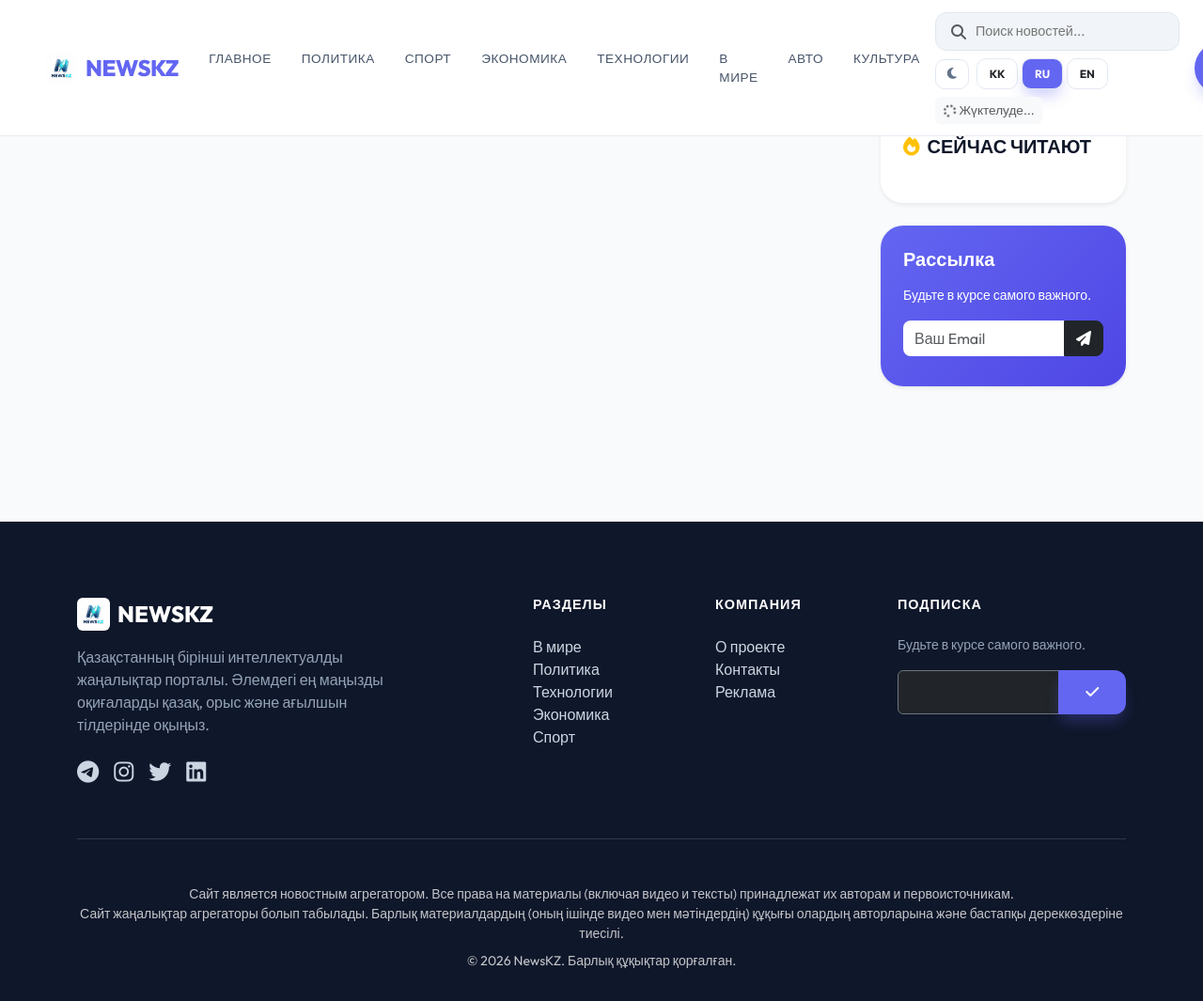
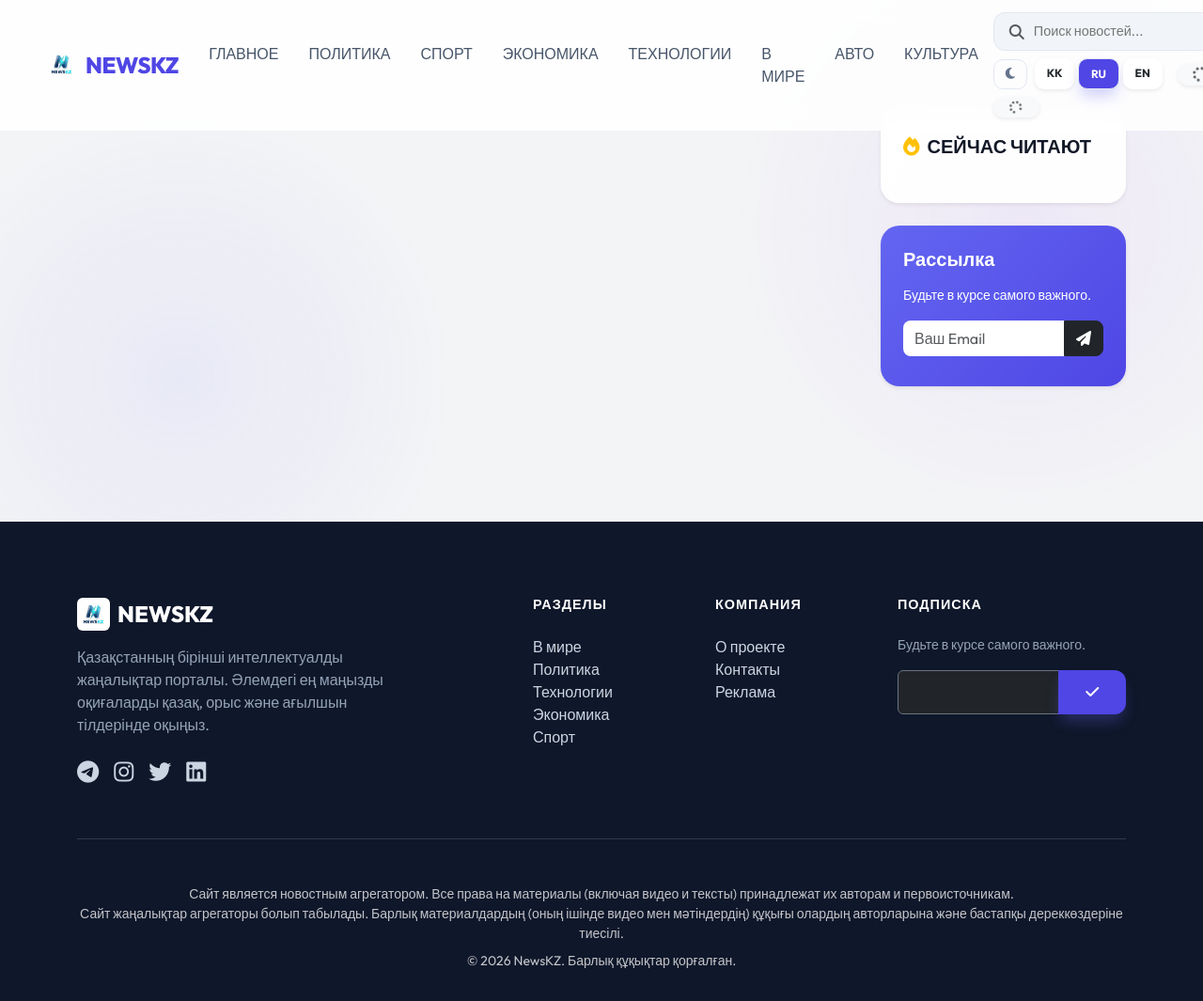
Before and after one commit to abay209/news-portal-kz, a Flask app: page / in a window 1280 px wide. Shown: the whole page at 94% size. Run offline with Flask 3, Linux system fonts and the light colour scheme.

Commit message:
feat: design overhaul and live currency widget

```diff
--- a/app/templates/base.html
+++ b/app/templates/base.html
@@ -17,20 +17,22 @@
     <link href="https://unpkg.com/aos@2.3.1/dist/aos.css" rel="stylesheet">
     <style>
         :root {
-            --primary: #6366f1;
-            --primary-dark: #4f46e5;
-            --glass: rgba(255, 255, 255, 0.92);
-            --glass-border: rgba(226, 232, 240, 0.8);
-            --bg: #f8fafc;
-            --text: #0f172a;
-            --card-bg: #ffffff;
+            --primary: #4f46e5;
+            --primary-dark: #3730a3;
+            --glass: rgba(255, 255, 255, 0.85);
+            --glass-border: rgba(255, 255, 255, 0.4);
+            --bg: #f3f4f6;
+            --text: #111827;
+            --card-bg: rgba(255, 255, 255, 0.95);
         }
         [data-bs-theme="dark"] {
-            --glass: rgba(15, 23, 42, 0.95);
-            --glass-border: rgba(255,255,255,0.08);
-            --bg: #0f172a;
-            --text: #e2e8f0;
-            --card-bg: #1e293b;
+            --primary: #6366f1;
+            --primary-dark: #818cf8;
+            --glass: rgba(17, 24, 39, 0.85);
+            --glass-border: rgba(255, 255, 255, 0.05);
+            --bg: #030712;
+            --text: #f9fafb;
+            --card-bg: rgba(31, 41, 55, 0.95);
         }
         [data-bs-theme="dark"] body { background-color: var(--bg); color: var(--text); }
         [data-bs-theme="dark"] .glass-card { background: var(--card-bg) !important; border-color: rgba(255,255,255,0.08) !important; color: var(--text); }
@@ -43,9 +45,12 @@
 
         body {
             font-family: 'Outfit', sans-serif;
-            background-color: var(--bg, #f8fafc);
-            color: var(--text, #0f172a);
-            padding-top: 80px; /* navbar only */
+            background: radial-gradient(circle at 15% 50%, rgba(99, 102, 241, 0.08), transparent 25%),
+                        radial-gradient(circle at 85% 30%, rgba(168, 85, 247, 0.08), transparent 25%);
+            background-color: var(--bg);
+            background-attachment: fixed;
+            color: var(--text);
+            padding-top: 80px;
             transition: background 0.3s, color 0.3s;
         }
 
@@ -85,22 +90,34 @@
             padding: 0.5rem 1rem !important;
             transition: color 0.2s;
             text-transform: uppercase;
+          .x-small { font-size: 0.75rem; }
+        .letter-spacing-1 { letter-spacing: 1px; }
+
+        /* ===== CURRENCY WIDGET ===== */
+        .currency-widget {
+            font-family: monospace;
             font-size: 0.85rem;
-            letter-spacing: 0.5px;
+            letter-spacing: -0.5px;
+        }
+        .currency-val { font-weight: 700; }
+        .currency-up { color: #10b981; }
+        .currency-down { color: #ef4444; }
         }
         .nav-link:hover { color: var(--primary) !important; }
         .nav-link.active { color: var(--primary) !important; font-weight: 700; }
 
         .glass-card {
-            background: white;
-            border-radius: 24px;
-            border: 1px solid #e2e8f0;
-            box-shadow: 0 4px 6px -1px rgba(0, 0, 0, 0.05);
+            background: var(--card-bg);
+            backdrop-filter: blur(16px);
+            -webkit-backdrop-filter: blur(16px);
+            border-radius: 20px;
+            border: 1px solid var(--glass-border);
+            box-shadow: 0 4px 20px -2px rgba(0, 0, 0, 0.05);
             transition: transform 0.3s cubic-bezier(0.34, 1.56, 0.64, 1), box-shadow 0.3s ease;
         }
         .glass-card:hover {
             transform: translateY(-5px);
-            box-shadow: 0 25px 50px -12px rgba(0, 0, 0, 0.1);
+            box-shadow: 0 20px 40px -10px rgba(0, 0, 0, 0.15);
         }
 
         .search-bar {
@@ -261,13 +278,17 @@
 
                     <div class="lang-switcher d-flex gap-1 me-2">
                         {% set current_l = session.get('lang', 'ru') %}
-                        <a href="{{ url_for('main.set_lang', lang_code='kk') }}" class="btn btn-sm {{ 'btn-primary' if current_l == 'kk' else 'bg-white text-dark' }}">KK</a>
-                        <a href="{{ url_for('main.set_lang', lang_code='ru') }}" class="btn btn-sm {{ 'btn-primary' if current_l == 'ru' else 'bg-white text-dark' }}">RU</a>
-                        <a href="{{ url_for('main.set_lang', lang_code='en') }}" class="btn btn-sm {{ 'btn-primary' if current_l == 'en' else 'bg-white text-dark' }}">EN</a>
+                        <a href="{{ url_for('main.set_lang', lang_code='kk') }}" class="btn btn-sm {{ 'btn-primary' if current_l == 'kk' else 'bg-white text-dark shadow-sm border-0' }}">KK</a>
+                        <a href="{{ url_for('main.set_lang', lang_code='ru') }}" class="btn btn-sm {{ 'btn-primary' if current_l == 'ru' else 'bg-white text-dark shadow-sm border-0' }}">RU</a>
+                        <a href="{{ url_for('main.set_lang', lang_code='en') }}" class="btn btn-sm {{ 'btn-primary' if current_l == 'en' else 'bg-white text-dark shadow-sm border-0' }}">EN</a>
                     </div>
 
-                    <div id="weatherWidget" class="d-flex align-items-center bg-light px-2 py-1 rounded text-muted" style="font-size: 0.85rem;" title="Алматы ауа-райы">
-                        <i class="fas fa-spinner fa-spin me-1"></i> Жүктелуде...
+                    <div id="currencyWidget" class="d-none d-xl-flex align-items-center bg-light px-3 py-1 rounded-pill shadow-sm text-dark currency-widget me-2" title="Валюта бағамы">
+                        <i class="fas fa-spinner fa-spin me-1 text-muted"></i>
+                    </div>
+
+                    <div id="weatherWidget" class="d-none d-lg-flex align-items-center bg-light px-3 py-1 rounded-pill shadow-sm text-dark" style="font-size: 0.85rem; font-weight: 600;" title="Астана ауа-райы">
+                        <i class="fas fa-spinner fa-spin me-1 text-muted"></i>
                     </div>
                 </div>
 
@@ -423,13 +444,35 @@
                 .then(data => {
                     if (data && data.current_weather) {
                         const temp = Math.round(data.current_weather.temperature);
-                        document.getElementById('weatherWidget').innerHTML = `<i class="fas fa-cloud-sun text-primary me-1"></i> ${temp}°C Астана`;
+                        document.getElementById('weatherWidget').innerHTML = `<i class="fas fa-cloud-sun text-primary me-2"></i> ${temp}°C Астана`;
                     } else {
                         document.getElementById('weatherWidget').style.display = 'none';
                     }
                 })
                 .catch(err => {
                     document.getElementById('weatherWidget').style.display = 'none';
+                });
+
+            // Fetch Currency Rates
+            fetch('https://api.exchangerate-api.com/v4/latest/USD')
+                .then(res => res.json())
+                .then(data => {
+                    if (data && data.rates && data.rates.KZT) {
+                        const kztUsd = data.rates.KZT.toFixed(1);
+                        const kztEur = (data.rates.KZT / data.rates.EUR).toFixed(1);
+                        const kztRub = (data.rates.KZT / data.rates.RUB).toFixed(2);
+
+                        document.getElementById('currencyWidget').innerHTML = `
+                            <span class="me-3"><i class="fas fa-dollar-sign text-success opacity-75"></i> <span class="currency-val">${kztUsd}</span> ₸</span>
+                            <span class="me-3"><i class="fas fa-euro-sign text-primary opacity-75"></i> <span class="currency-val">${kztEur}</span> ₸</span>
+                            <span><i class="fas fa-ruble-sign text-danger opacity-75"></i> <span class="currency-val">${kztRub}</span> ₸</span>
+                        `;
+                    } else {
+                        document.getElementById('currencyWidget').style.display = 'none';
+                    }
+                })
+                .catch(err => {
+                    document.getElementById('currencyWidget').style.display = 'none';
                 });
         });
     </script>
--- a/app/templates/index.html
+++ b/app/templates/index.html
@@ -161,8 +161,8 @@
             <!-- Live Broadcast Widget -->
             {% if settings.get('youtube_live_url') %}
             <div class="glass-card p-3 mb-4 border-0 shadow-sm">
-                <h6 class="fw-bold mb-3 d-flex align-items-center text-danger">
-                    <i class="fas fa-satellite-dish me-2 pulse-icon"></i> Тікелей эфир
+                <h6 class="fw-bold mb-3 d-flex align-items-center">
+                    <span class="badge bg-danger rounded-pill pulse-icon px-3 py-1 shadow-sm"><i class="fas fa-satellite-dish me-1"></i> LIVE</span>
                 </h6>
                 <div class="ratio ratio-16x9 rounded-3 overflow-hidden shadow-sm">
                     <iframe src="{{ settings.get('youtube_live_url') }}" title="Live Broadcast" allow="accelerometer; autoplay; clipboard-write; encrypted-media; gyroscope; picture-in-picture" allowfullscreen></iframe>
```
